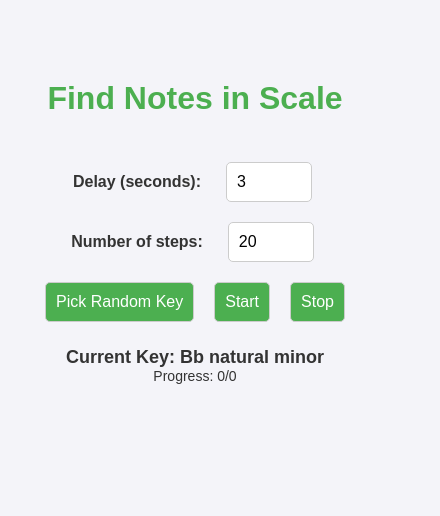
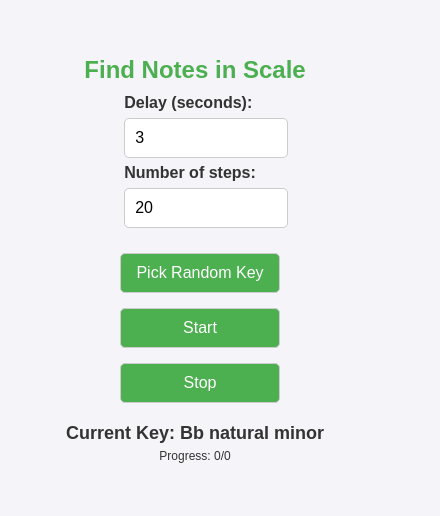
Before and after one commit to ulrikhindoe/find-notes-in-scale, a plain HTML site: page index.html in a window 390 px wide. Shown: the part 156-672 px from the top of the page, 440 px wide, since content can reach past the window. Drawn offline with Linux system fonts and the light colour scheme.

Commit message:
Css changes

```diff
--- a/styles.css
+++ b/styles.css
@@ -13,7 +13,7 @@ body {
 
 h1 {
     color: #4CAF50;
-    margin-bottom: 20px;
+    margin-bottom: 10px; /* Reduce vertical space */
 }
 
 label {
@@ -22,7 +22,7 @@ label {
 }
 
 select, input, button {
-    margin: 5px;
+    margin: 0 5px 0 5px;
     padding: 10px;
     font-size: 16px;
     border: 1px solid #ccc;
@@ -40,7 +40,7 @@ button:hover {
 }
 
 #currentKey {
-    margin-top: 20px;
+    margin-top: 10px; /* Reduce vertical space */
     font-size: 18px;
     font-weight: bold;
 }
@@ -50,10 +50,10 @@ button:hover {
     display: flex;
     justify-content: space-between;
     align-items: center;
-    margin: 50px auto 0 auto; /* Center horizontally and move down vertically */
+    margin: 20px auto 0 auto; /* Reduce vertical space */
     font-size: 24px; /* Make the text larger */
     padding: 20px; /* Add padding for a bigger appearance */
-    width: 400px; /* Increase the width */
+    width: 250px; /* Increase the width */
     text-align: center; /* Ensure text is centered within the container */
 }
 
@@ -61,26 +61,74 @@ button:hover {
     display: flex;
     flex-wrap: wrap;
     justify-content: center;
-    gap: 10px;
-    margin-top: 20px;
+    gap: 1px;
+    margin-top: 5px 0 50px 0; /* Reduce vertical space */
 }
 
 #controls label {
     display: flex;
     align-items: center;
+    padding: 0;
 }
 
 #controls select, #controls input {
-    margin-left: 5px;
+    margin: 0;
 }
 
 #buttons {
     display: flex;
-    gap: 10px;
+    gap: 5px;
     justify-content: center;
-    margin-top: 10px;
+    margin-top: 20px; /* Reduce vertical space */
+}
+
+#buttons button {
+    margin-bottom: 5px; /* Reduce vertical space between buttons */
 }
 
 #progress {
     font-size: 14px; /* Make the font smaller */
+    margin-top: 5px; /* Reduce vertical space */
 }
+
+@media (max-width: 600px) {
+    body {
+        padding: 10px;
+    }
+
+    h1 {
+        font-size: 24px;
+        text-align: center;
+    }
+
+    #controls {
+        flex-direction: column;
+        align-items: stretch;
+    }
+
+    #controls label, #controls input {
+        width: 100%;
+        margin-bottom: 5px;
+    }
+
+    #buttons {
+        flex-direction: column;
+        align-items: stretch;
+    }
+
+    #buttons button {
+        width: 100%;
+        margin-bottom: 10px;
+    }
+
+    #output {
+        width: 250px;
+        font-size: 20px;
+        padding: 15px;
+    }
+
+    #progress {
+        font-size: 12px;
+        text-align: center;
+    }
+}
```
